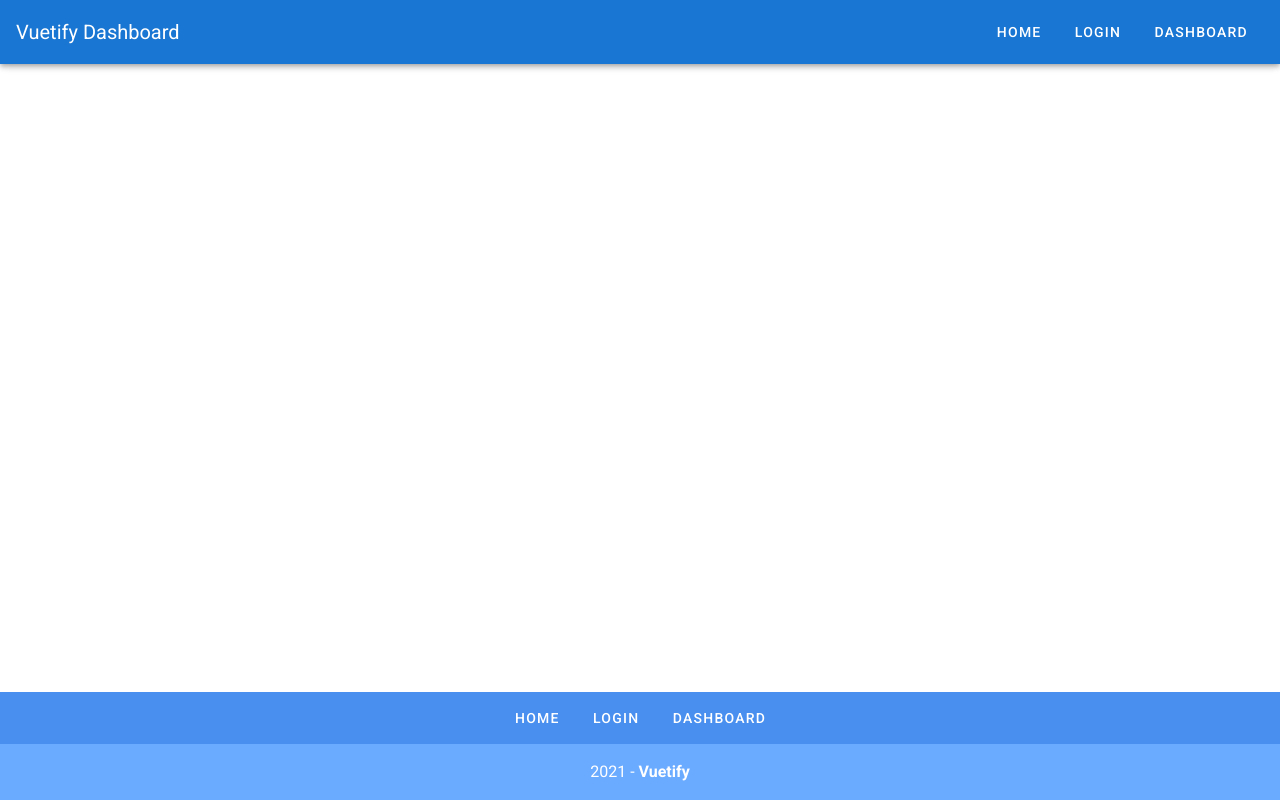
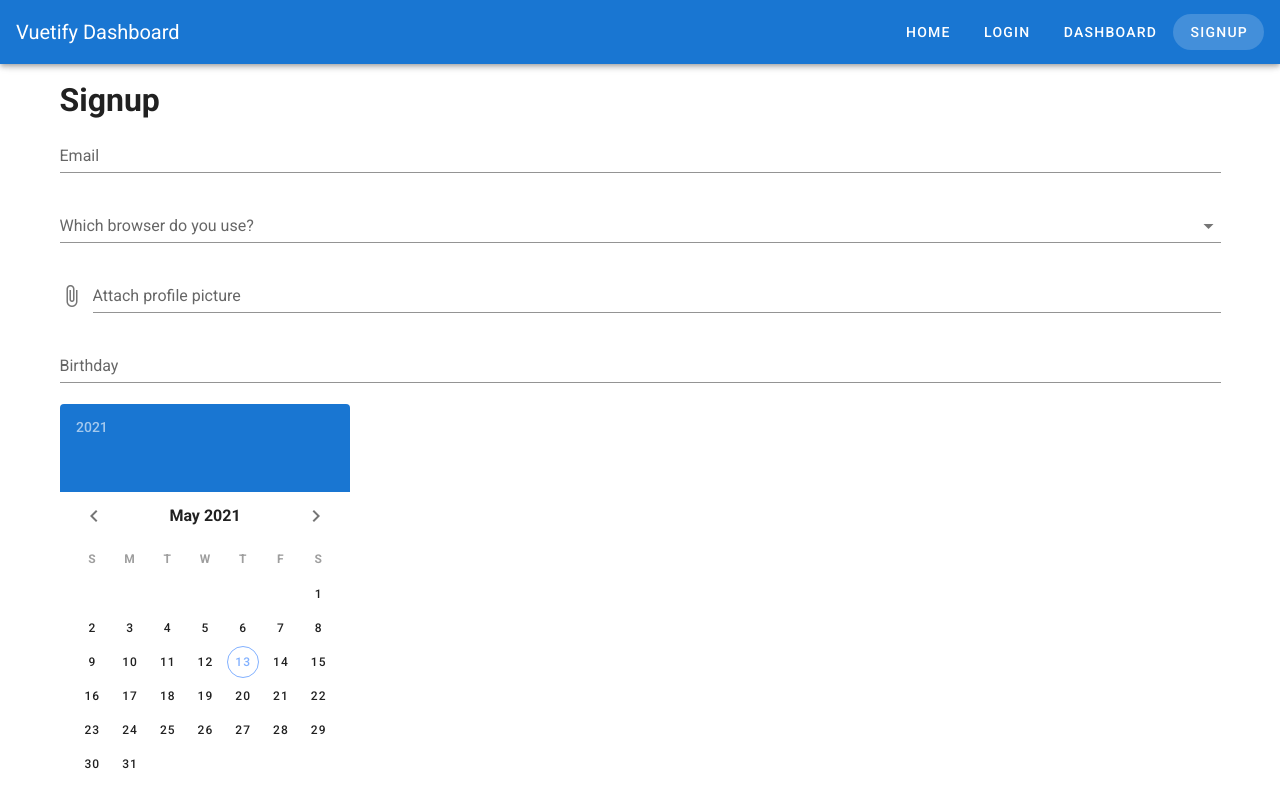
Before and after one commit to gabrielcostasilva/vuetify-vuemastery-example, a Vue app: page /signup in a window 1280 px wide. Shown: the top 800 px of the page. Built offline with nearby package versions, Linux system fonts and the light colour scheme.

Commit message:
- Added signup form

```diff
--- a/src/App.vue
+++ b/src/App.vue
@@ -58,6 +58,10 @@
       {
         label: 'Dashboard',
         url: '/dashboard'
+      },
+      {
+        label: 'Signup',
+        url: '/signup'
       }
     ],
   }),
--- a/src/router/index.js
+++ b/src/router/index.js
@@ -24,6 +24,11 @@
     path: '/dashboard',
     name: 'dashboard',
     component: () => import('../views/Dashboard.vue')
+  },
+  {
+    path: '/signup',
+    name: 'signup',
+    component: () => import('../views/Signup.vue')
   }
 ]
 
--- /dev/null
+++ b/src/views/Signup.vue
@@ -0,0 +1,36 @@
+<template>
+  <v-container>
+    <v-row>
+      <v-col>
+        <h1>Signup</h1>
+        <v-form>
+            <v-text-field label="Email" type="email"></v-text-field>
+            <v-autocomplete label="Which browser do you use?" :items="browsers"></v-autocomplete>
+            <v-file-input label="Attach profile picture"></v-file-input>
+            <v-text-field label="Birthday" v-model="birthday" readonly></v-text-field>
+            <v-date-picker v-model="birthday"></v-date-picker>
+            <v-checkbox label="Agree to terms & conditions"></v-checkbox>
+            <v-btn type="submit" color="primary">Submit</v-btn>
+        </v-form>
+      </v-col>
+    </v-row>
+  </v-container>
+</template>
+
+<script>
+export default {
+    data() {
+        return {
+            browsers: [
+                'Chrome',
+                'Safari',
+                'Firefox'
+            ],
+            birthday: ''
+        }
+    },
+}
+</script>
+
+<style>
+</style>
```
